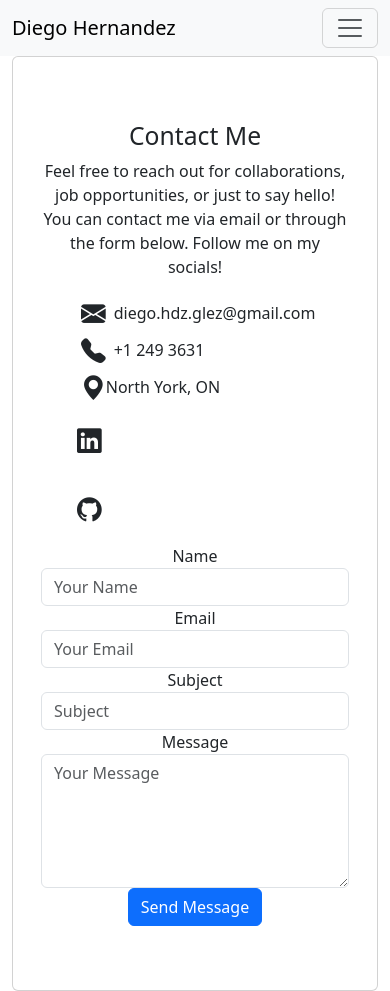
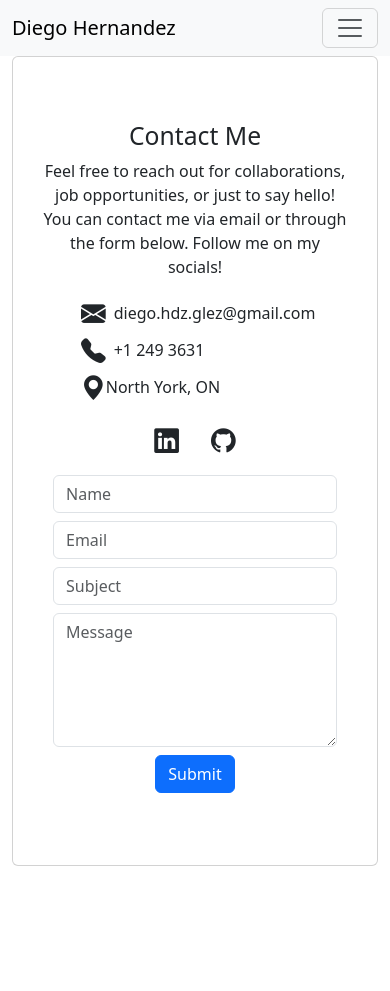
Before and after one commit to DiegoHdz7/DiegoHdzPortfolio, an Angular app in the folder portfolio-public/: page /contact-me in a window 390 px wide. After the commit the page ends 866 px from the top, so only its background shows below. Built offline with nearby package versions, Linux system fonts and the light colour scheme.

Commit message:
responsiveness for contactme

```diff
--- a/portfolio-public/src/app/components/contact-me/contact-me.component.html
+++ b/portfolio-public/src/app/components/contact-me/contact-me.component.html
@@ -34,13 +34,16 @@
 
                 </div>
 
-                <div class="d-flex flex-column justify-content-start px-5 col-md-6">
+                <div
+                    class="d-flex flex-md-column flex-row md-justify-content-start justify-content-center px-5 col-md-6">
                     <!--LinkedIn-->
-                <a class="text-start py-3" href="https://www.linkedin.com/in/diegohdzglez/" aria-label="LinkedIn profile">
+                    <a class="text-start p-3" href="https://www.linkedin.com/in/diegohdzglez/"
+                        aria-label="LinkedIn profile">
                         <i class="bi bi-linkedin fs-2 text-dark"></i>
                     </a>
                     <!--Github-->
-                <a class="text-start py-3" href="https://www.linkedin.com/in/diegohdzglez/" aria-label="LinkedIn profile">
+                    <a class="text-start p-3" href="https://www.linkedin.com/in/diegohdzglez/"
+                        aria-label="LinkedIn profile">
                         <i class="bi bi-github fs-2 text-dark"></i>
                     </a>
                 </div>
@@ -54,25 +57,47 @@
 
         </div>
         <div class="col-md-6">
-            <form>
-                <div class="form-group">
-                    <label for="name">Name</label>
-                    <input type="text" class="form-control" id="name" placeholder="Your Name" required>
+
+    <form class="form-group">
+
+        <div class="container text-end">
+            <div class="row align-items-center justify-content-md-start pb-2 justify-content-center">
+                <div class="col-md-8">
+                    <input type="text" class="form-control text-start" id="name" placeholder="Name" required>
                 </div>
-                <div class="form-group">
-                    <label for="email">Email</label>
-                    <input type="email" class="form-control" id="email" placeholder="Your Email" required>
             </div>
-                <div class="form-group">
-                    <label for="subject">Subject</label>
+
+            <div class="row align-items-center justify-content-md-start pb-2 justify-content-center">
+
+                <div class="col-md-8">
+                    <input type="email" class="form-control" id="email" placeholder="Email" required>
+                </div>
+            </div>
+
+            <div class="row align-items-center justify-content-md-start pb-2 justify-content-center">
+
+                <div class="col-md-8">
                     <input type="text" class="form-control" id="subject" placeholder="Subject" required>
                 </div>
-                <div class="form-group">
-                    <label for="message">Message</label>
-                    <textarea class="form-control" id="message" rows="5" placeholder="Your Message" required></textarea>
             </div>
-                <button type="submit" class="btn btn-primary">Send Message</button>
-            </form>
+
+            <div class="row align-items-center justify-content-md-start pb-2 justify-content-center">
+
+                <div class="col-md-8">
+                    <textarea class="form-control" id="message" rows="5" placeholder="Message" required></textarea>
                 </div>
             </div>
+            <!-- New Row for the Button -->
+            <div class="row align-items-center justify-content-md-start pb-2 justify-content-center">
+                <div class="col-md-8 text-center">
+                    <button type="button" class="btn btn-primary">Submit</button>
                 </div>
+            </div>
+
+
+        </div>
+
+    </form>
+
+        </div>
+    </div>
--- a/portfolio-public/src/app/components/contact-me/contact-me.component.scss
+++ b/portfolio-public/src/app/components/contact-me/contact-me.component.scss
@@ -1,8 +1,3 @@
 .icon-size{
     font-size: 2rem;
 }
-
-.align-middle {
-    display: inline-block;
-    vertical-align: middle;
-  }
```
Also changed, not shown: portfolio-public/src/app/components/about-me/about-me.component.scss (line endings or trailing spaces). Lines whose indentation alone changed are shown as unchanged.
